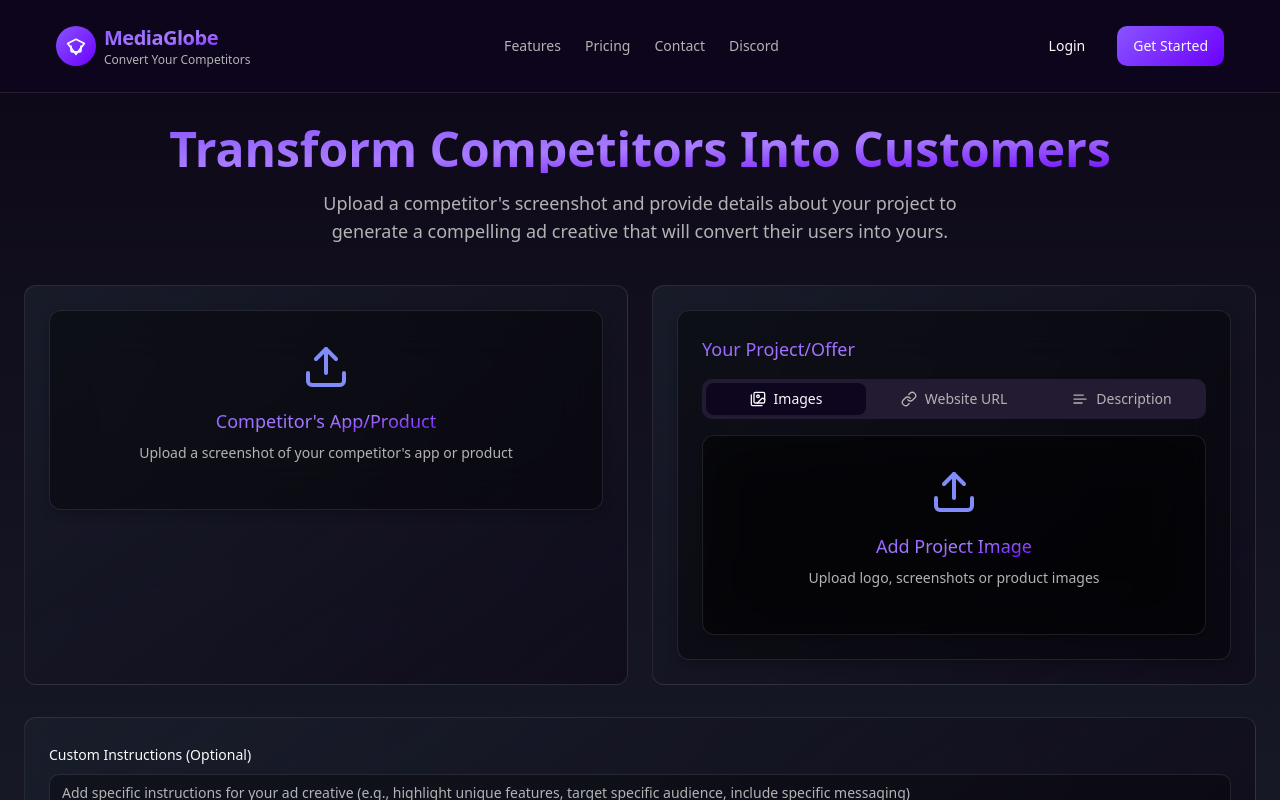
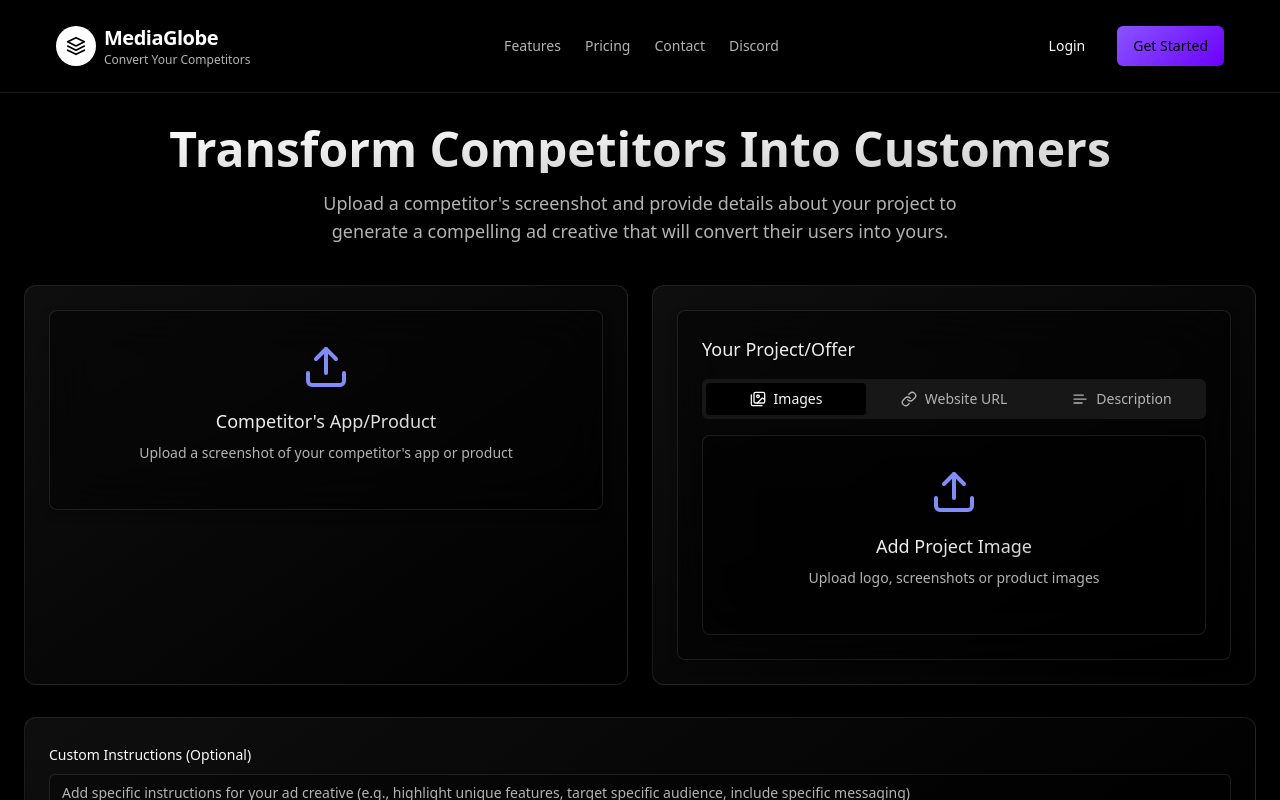
Before and after one commit to DeepWorkDevs/creative-competitor-craft, a React (Vite) app: page / in a window 1280 px wide. Shown: the top 800 px of the page. Built offline with nearby package versions, Linux system fonts and the light colour scheme.

Commit message:
Refactor: Update color theme
Update the color theme to be more black and white with purple accents.

```diff
--- a/src/components/AdPirateLogo.tsx
+++ b/src/components/AdPirateLogo.tsx
@@ -16,7 +16,7 @@ const AdPirateLogo = ({ className = "" }: AdPirateLogoProps) => {
       <motion.div
         whileHover={{ rotate: [0, -10, 10, -10, 0] }}
         transition={{ duration: 0.5 }}
-        className="flex items-center justify-center w-10 h-10 rounded-full purple-gradient-bg"
+        className="flex items-center justify-center w-10 h-10 rounded-full bg-white text-black"
       >
         <svg
           xmlns="http://www.w3.org/2000/svg"
@@ -26,14 +26,14 @@ const AdPirateLogo = ({ className = "" }: AdPirateLogoProps) => {
           strokeWidth="2"
           strokeLinecap="round"
           strokeLinejoin="round"
-          className="h-5 w-5 text-white"
+          className="h-5 w-5"
         >
-          <path d="m22 9-10 13L2 9l10-5 10 5Z" />
-          <path d="M6 12v5c0 1 1 2 2 2h8c1 0 2-1 2-2v-5" />
+          <path d="M12 2L2 7l10 5 10-5-10-5z" />
+          <path d="M2 17l10 5 10-5M2 12l10 5 10-5" />
         </svg>
       </motion.div>
       <div className="flex flex-col">
-        <span className="font-bold text-xl tracking-tight text-gradient">MediaGlobe</span>
+        <span className="font-bold text-xl tracking-tight text-white">MediaGlobe</span>
         <span className="text-xs text-muted-foreground">Convert Your Competitors</span>
       </div>
     </motion.div>
--- a/src/components/LoadingSpinner.tsx
+++ b/src/components/LoadingSpinner.tsx
@@ -11,16 +11,16 @@ const LoadingSpinner = ({ message = "Generating your ad creative...", className
     <div className={`flex flex-col items-center justify-center ${className}`}>
       <div className="relative w-16 h-16">
         <motion.div
-          className="absolute top-0 left-0 right-0 bottom-0 rounded-full border-t-2 border-mediaglobal-purple"
+          className="absolute top-0 left-0 right-0 bottom-0 rounded-full border-t-2 border-white"
           animate={{ rotate: 360 }}
           transition={{ duration: 1, repeat: Infinity, ease: "linear" }}
         />
         <motion.div
-          className="absolute top-1 left-1 right-1 bottom-1 rounded-full border-t-2 border-mediaglobal-light-purple opacity-75"
+          className="absolute top-1 left-1 right-1 bottom-1 rounded-full border-t-2 border-mediaglobal-purple opacity-75"
           animate={{ rotate: -360 }}
           transition={{ duration: 1.5, repeat: Infinity, ease: "linear" }}
         />
-        <div className="absolute inset-3 rounded-full bg-gradient-to-br from-mediaglobal-purple to-mediaglobal-deep-purple opacity-30" />
+        <div className="absolute inset-3 rounded-full bg-black opacity-30" />
       </div>
 
       <motion.p
@@ -41,7 +41,7 @@ const LoadingSpinner = ({ message = "Generating your ad creative...", className
         {[0, 1, 2].map((i) => (
           <motion.div
             key={i}
-            className="w-2 h-2 rounded-full bg-mediaglobal-purple"
+            className="w-2 h-2 rounded-full bg-white"
             animate={{ scale: [1, 1.5, 1] }}
             transition={{
               duration: 1,
--- a/src/components/ui/button.tsx
+++ b/src/components/ui/button.tsx
@@ -6,19 +6,20 @@ import { cva, type VariantProps } from "class-variance-authority"
 import { cn } from "@/lib/utils"
 
 const buttonVariants = cva(
-  "inline-flex items-center justify-center gap-2 whitespace-nowrap rounded-md text-sm font-medium ring-offset-background transition-colors focus-visible:outline-none focus-visible:ring-2 focus-visible:ring-ring focus-visible:ring-offset-2 disabled:pointer-events-none disabled:opacity-50 [&_svg]:pointer-events-none [&_svg]:size-4 [&_svg]:shrink-0",
+  "inline-flex items-center justify-center gap-2 whitespace-nowrap rounded-md text-sm font-medium transition-colors focus-visible:outline-none focus-visible:ring-1 focus-visible:ring-ring disabled:pointer-events-none disabled:opacity-50 [&_svg]:pointer-events-none [&_svg]:size-4 [&_svg]:shrink-0",
   {
     variants: {
       variant: {
-        default: "purple-gradient-bg text-primary-foreground hover:opacity-90",
+        default: "bg-white text-black hover:bg-white/90",
         destructive:
           "bg-destructive text-destructive-foreground hover:bg-destructive/90",
         outline:
-          "border border-input bg-background hover:bg-accent hover:text-accent-foreground",
+          "border border-white/20 bg-transparent hover:bg-white/10 hover:text-accent-foreground",
         secondary:
           "bg-secondary text-secondary-foreground hover:bg-secondary/80",
-        ghost: "hover:bg-accent hover:text-accent-foreground",
+        ghost: "hover:bg-white/10 hover:text-accent-foreground",
         link: "text-primary underline-offset-4 hover:underline",
+        purple: "purple-gradient-bg text-white hover:opacity-90",
       },
       size: {
         default: "h-10 px-4 py-2",
--- a/src/index.css
+++ b/src/index.css
@@ -5,46 +5,46 @@
 
 @layer base {
   :root {
-    --background: 260 70% 7%;
+    --background: 0 0% 0%;
     --foreground: 0 0% 98%;
 
-    --card: 260 70% 10%;
+    --card: 0 0% 4%;
     --card-foreground: 0 0% 98%;
 
-    --popover: 260 70% 7%;
+    --popover: 0 0% 0%;
     --popover-foreground: 0 0% 98%;
 
     --primary: 265 100% 70%;
-    --primary-foreground: 0 0% 98%;
+    --primary-foreground: 0 0% 100%;
 
-    --secondary: 260 30% 15%;
+    --secondary: 0 0% 9%;
     --secondary-foreground: 0 0% 98%;
 
-    --muted: 260 30% 15%;
+    --muted: 0 0% 9%;
     --muted-foreground: 0 0% 70%;
 
-    --accent: 265 100% 80%;
+    --accent: 265 100% 70%;
     --accent-foreground: 0 0% 98%;
 
     --destructive: 0 62.8% 30.6%;
     --destructive-foreground: 0 0% 98%;
 
-    --border: 260 20% 20%;
-    --input: 260 20% 20%;
+    --border: 0 0% 15%;
+    --input: 0 0% 15%;
     --ring: 265 100% 70%;
 
-    --radius: 0.75rem;
+    --radius: 0.5rem;
   }
 }
 
 @layer base {
   * {
-    @apply border-border selection:bg-primary/20 selection:text-primary;
+    @apply border-border selection:bg-primary/10 selection:text-primary;
   }
 
   body {
     @apply bg-background text-foreground antialiased;
-    background: linear-gradient(to bottom, #0d0717, #1A1F2C);
+    background: black;
     min-height: 100vh;
     font-feature-settings: "ss01", "ss02", "cv01", "cv02", "cv03";
   }
@@ -69,7 +69,7 @@
   }
 
   .text-gradient {
-    @apply bg-gradient-to-br from-mediaglobal-purple via-mediaglobal-light-purple to-mediaglobal-deep-purple bg-clip-text text-transparent;
+    @apply bg-gradient-to-br from-white to-white/80 bg-clip-text text-transparent;
   }
 
   .purple-gradient-bg {
@@ -77,7 +77,7 @@
   }
 
   .card-gradient {
-    background: linear-gradient(145deg, rgba(26, 31, 44, 0.8) 0%, rgba(13, 7, 23, 0.6) 100%);
+    background: linear-gradient(145deg, rgba(18, 18, 18, 0.8) 0%, rgba(0, 0, 0, 0.6) 100%);
     border: 1px solid rgba(255, 255, 255, 0.1);
   }
 
--- a/tailwind.config.ts
+++ b/tailwind.config.ts
@@ -1,4 +1,3 @@
-
 import type { Config } from "tailwindcss";
 
 export default {
@@ -81,8 +80,8 @@ export default {
 					purple: '#8954ff',
 					'deep-purple': '#6c00ff',
 					'light-purple': '#a87bff',
-					black: '#0d0717',
-					'dark-gray': '#1A1F2C',
+					black: '#000000',
+					'dark-gray': '#121212',
 					white: '#ffffff',
 				}
 			},
```
